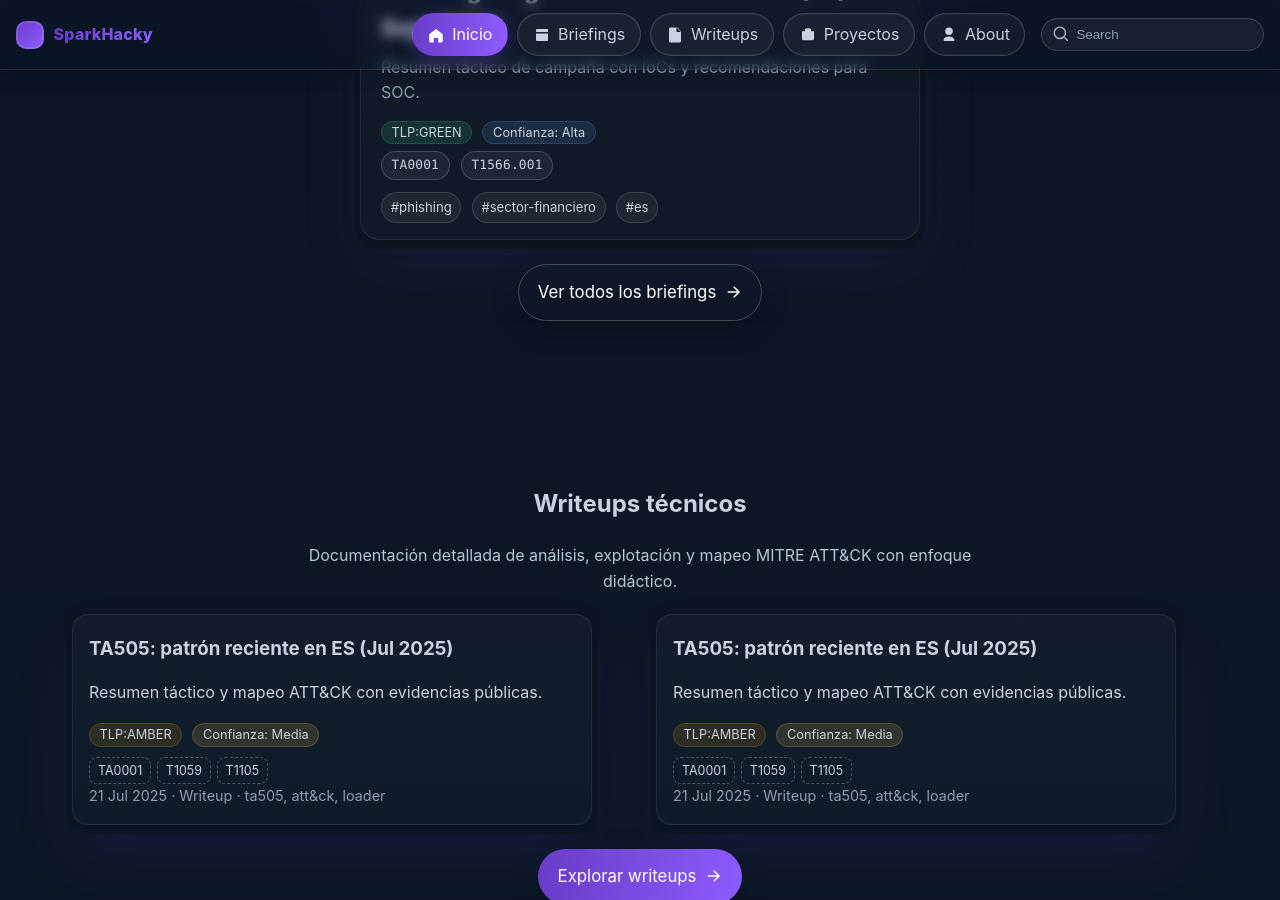
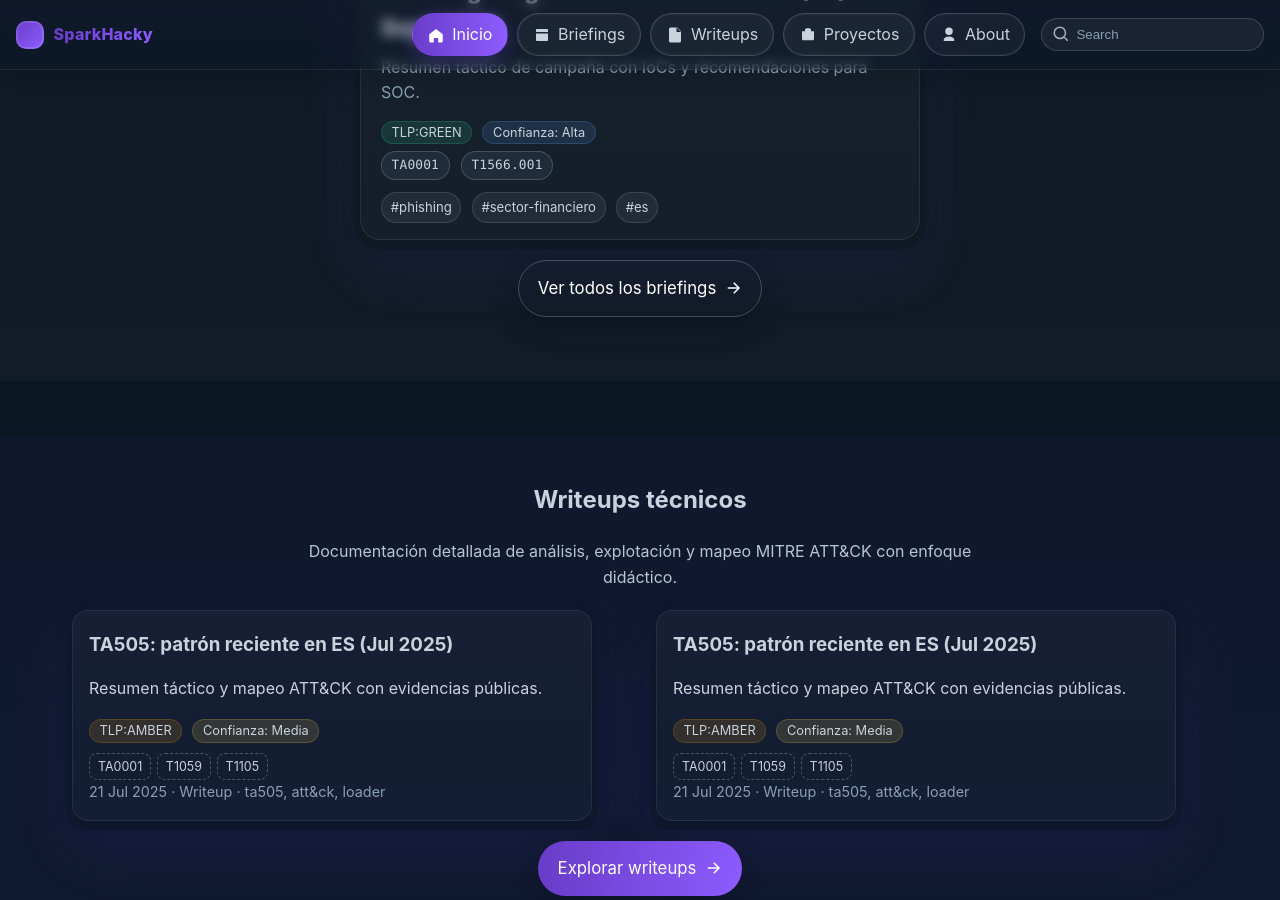
Before and after one commit to Sparkhacky/sparkhacky.github.io, a Jekyll site: the page built from index.html, in a window 1280 px wide and 900 px high, scrolled down 928 px. Built offline with Jekyll 4.4.1, drawn with Linux system fonts in a browser that asks for light colours.

Commit message:
Update design.css

```diff
--- a/assets/css/design.css
+++ b/assets/css/design.css
@@ -313,3 +313,62 @@ a:hover{text-decoration:underline}
 .cta-center{ text-align:center; margin: 1.5rem 0 0; }
 .btn.arrow .i{ transition: transform .15s ease; }
 .btn.arrow:hover .i{ transform: translateX(4px); }
+
+/* ===================== Bandas alternas por sección (estilo Lovable) ===================== */
+:root{
+  /* tonos de banda (muy sutiles para no “parchear” el gradient global) */
+  --band-1: rgba(255,255,255,.02);
+  --band-2: rgba(106,61,200,.06);
+}
+
+/* cada bloque .home-section pinta una banda a ancho completo detrás del contenedor */
+.home-section{ position: relative; z-index: 0; }
+.home-section::before{
+  content:"";
+  position: absolute;
+  /* truco para cubrir de margen a margen del viewport */
+  inset: 0 calc(50% - 50vw);
+  background: var(--band-1);
+  z-index: -1;
+}
+/* alterna el tono en pares/impares automáticamente */
+.home-section:nth-of-type(even)::before{ background: var(--band-2); }
+
+/* un poco de aire antes del CTA para que quede “ordenado” */
+.cta-center{ margin-top: 1.25rem; }
+
+/* ===================== Subtítulos con otro tono (lede) ===================== */
+:root{ --lede:#B7C6D4; }              /* más claro que --ink-2 */
+.section-head .lede,
+.home-section > p.lede{ color: var(--lede); text-align:center; }
+
+/* ===================== Quitar subrayados fuera de .prose ===================== */
+/* por defecto, nada subrayado */
+a, .btn, .pill-nav, .site-nav a{ text-decoration: none; }
+a:hover, .site-nav a:hover, .pill-nav:hover, .btn:hover{ text-decoration: none; }
+/* mantener subrayado solo en contenido editorial (posts) */
+.prose a{ text-decoration: underline; text-underline-offset: 2px; }
+.prose a:hover{ text-decoration: none; border-bottom: 1px solid currentColor; }
+
+/* asegurar que ninguna tarjeta subraye su contenido al hover/focus */
+.card a, .card a:hover, .card a:focus,
+.briefing-card a, .briefing-card a:hover, .briefing-card a:focus,
+.writeup-card a, .writeup-card a:hover, .writeup-card a:focus,
+.project-card a, .project-card a:hover, .project-card a:focus{
+  text-decoration: none !important;
+}
+
+/* ===================== Hover violeta en títulos de tarjetas ===================== */
+.card .title, .card h3, .briefing-card .title{
+  transition: color .18s ease, background .18s ease;
+}
+.card:hover .title, .card:hover h3, .briefing-card:hover .title{
+  background: linear-gradient(90deg, var(--accent-2), var(--accent));
+  -webkit-background-clip: text; background-clip: text;
+  color: transparent; text-decoration: none;
+}
+
+/* ===================== Accesibilidad: foco visible en elementos clicables ===================== */
+a:focus-visible, .btn:focus-visible, .pill-nav:focus-visible{
+  outline: 3px solid #B3A0FF; outline-offset: 2px;
+}
```
